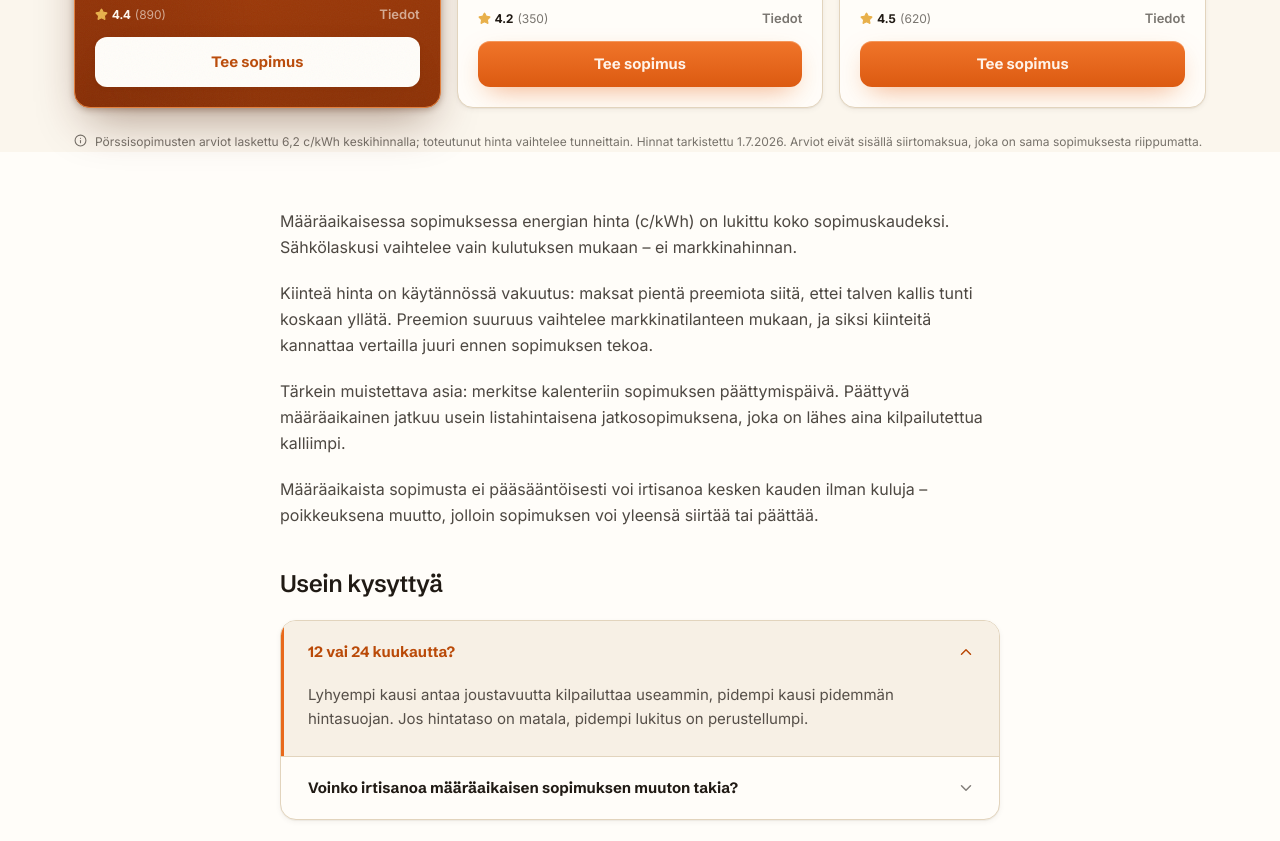
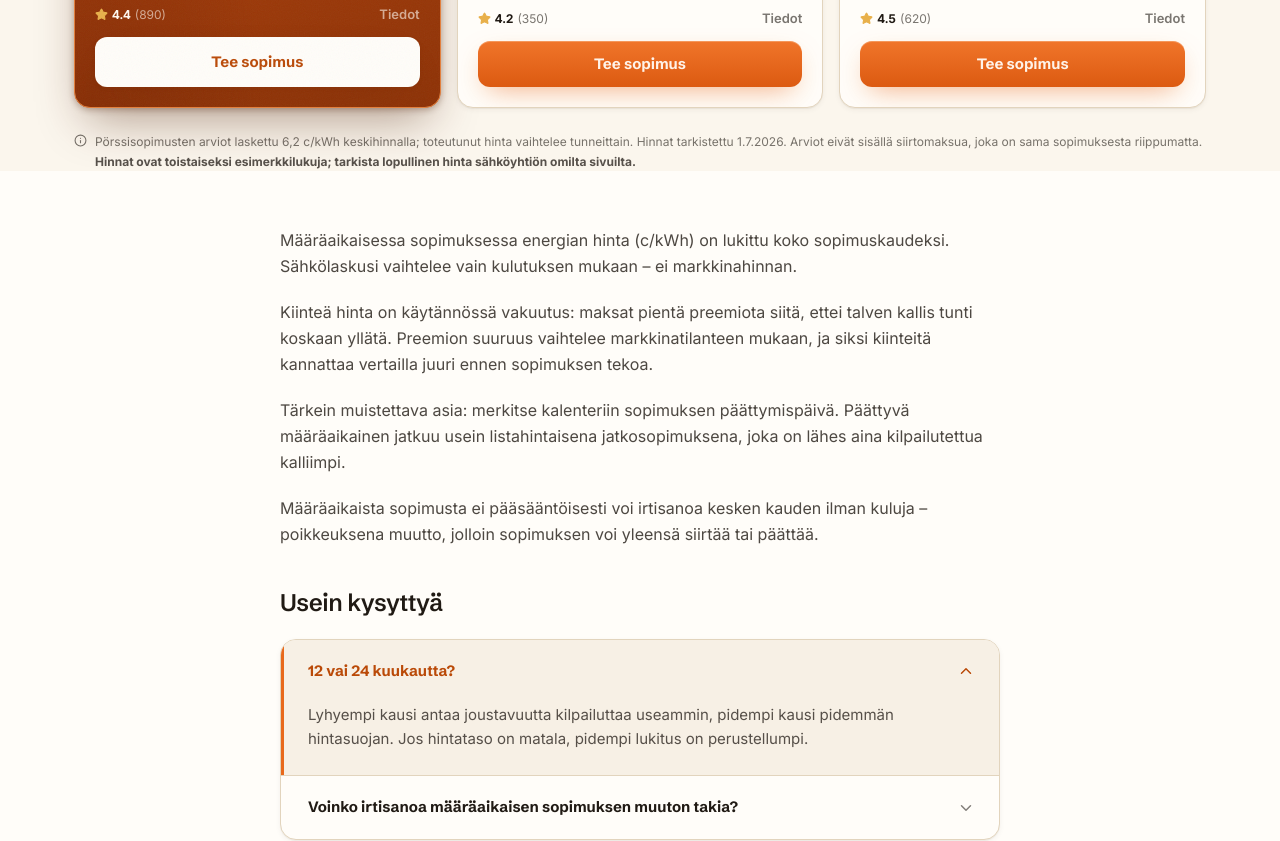
Before and after one commit to Jezzez/Kettukilpailutus.fi, a Next.js app: page /sahkosopimukset/maaraaikainen-sahkosopimus in a window 1280 px wide. Shown: the part 2160-3001 px from the top of the page. Built offline with nearby package versions, Linux system fonts and the light colour scheme.

Commit message:
Poista lapinakyvyysosio sahkosivulta, siirra esimerkkidatan varoitus tuloksiin

```diff
--- a/app/sahkosopimukset/page.tsx
+++ b/app/sahkosopimukset/page.tsx
@@ -8,7 +8,6 @@ import FoxSays from "@/components/FoxSays";
 import SectionHead from "@/components/SectionHead";
 import CtaSection from "@/components/CtaSection";
 import TailSweep from "@/components/fox/TailSweep";
-import EnergyTrust from "@/components/energy/EnergyTrust";
 import { getPlans, getEnergyTopics } from "@/lib/energy";
 import { SITE } from "@/lib/data";
 
@@ -109,20 +108,14 @@ export default function ElectricityPage() {
         nähdään. Kun koko kaista vaihtaa värin, selaus pysähtyy ennen
         kuin riviäkään on luettu.
 
-        MIKSI TÄNNE SAA LAITTAA ORANSSIA: vyössä ei ole yhtään
-        ostonappia. Oranssit vyöt, joissa nappi on (hero ja
-        loppukehotus), säilyttävät siis edelleen ainoina ruudun
-        kuumimman pisteen — tämä vyö vie katseen, ei klikkiä.
+        Vyön oma kermanappi on osion päätepiste. Se on tarkoituksella
+        ainoa nappi tässä vyössä: koko osio kumoaa yhden pelon, ja
+        vastaus siihen on paluu laskuriin.
 
         Valkoinen kortti kääritään `theme-light`-luokkaan: ilman sitä
         `bg-white` on ember-teemassa ORANSSI, ja kortti katoaisi
         pohjaansa. Sama ansa koskee `text-accentDark`-luokkaa, joten
         yläotsikko käyttää `text-goldInk`-sävyä kuten muutkin vyöt.
-
-        Alareunaan ei tule hännänvetoa: seuraava osio on persikkavyö,
-        jonka pohjassa on liukuväri, eikä yksivärinen kaari osu siihen
-        ilman saumaa. Suora raja oranssista persikkaan on tarkoituksella
-        terävä.
       */}
       <section
         id="nain-toimii"
@@ -225,15 +218,21 @@ export default function ElectricityPage() {
             </div>
           </Reveal>
         </div>
+
+        {/*
+          Hännänveto palasi tähän, kun läpinäkyvyysosio poistettiin.
+          Aiemmin alareuna oli tarkoituksella terävä, koska alapuolella
+          oli persikkavyö; nyt alla on tasainen paperi, ja suora raja
+          oranssista paperiin katkaisisi sivun kahtia juuri napin alta.
+        */}
+        <TailSweep fill="rgb(var(--c-paper))" height={64} />
       </section>
-
-      <EnergyTrust />
 
       {/*
         UKK — vastaa epäröintiin ennen kuin oppaat vievät pois sivulta.
-        Ei `border-t`: tämän osion yläpuolella on nyt tumman
-        luottamusvyöhykkeen hännänveto, ja suora hiusviiva heti kaaren alla
-        pyyhkisi kaaren pois — silmä lukisi vain sen viivan.
+        Ei `border-t`: tämän osion yläpuolella on hännänveto, ja suora
+        hiusviiva heti kaaren alla pyyhkisi kaaren pois — silmä lukisi
+        vain sen viivan.
       */}
       <section id="ukk" className="scroll-mt-24 py-16 md:py-20">
         <div className="mx-auto max-w-3xl px-4 sm:px-6">
--- a/components/energy/ElectricityExperience.tsx
+++ b/components/energy/ElectricityExperience.tsx
@@ -8,7 +8,7 @@ import {
   Pencil, Plug, RefreshCw, ShieldCheck, Timer, TrendingDown, Wallet, X,
 } from "lucide-react";
 import type { ElectricityPlan } from "@/lib/energy";
-import { annualCost, ASSUMED_SPOT_AVG, DWELLINGS, PRICE_DATE } from "@/lib/energy";
+import { annualCost, ASSUMED_SPOT_AVG, DWELLINGS, IS_EXAMPLE_DATA, PRICE_DATE } from "@/lib/energy";
 import PlanCard, { type PlanBadge } from "./PlanCard";
 import AffiliateButton from "../AffiliateButton";
 import SpotCurve from "./SpotCurve";
@@ -1817,6 +1817,23 @@ export default function ElectricityExperience({
               keskihinnalla; toteutunut hinta vaihtelee tunneittain. Hinnat tarkistettu{" "}
               {new Date(PRICE_DATE).toLocaleDateString("fi-FI")}. Arviot eivät sisällä
               siirtomaksua, joka on sama sopimuksesta riippumatta.
+              {/*
+                Tämä varoitus siirtyi tähän, kun läpinäkyvyysosio poistettiin.
+                Se on pakko olla siinä ruudussa, jossa euromäärät näkyvät:
+                luvut ovat toistaiseksi keksittyjä, ja keksityllä luvulla
+                markkinointi on kuluttajansuoja-asia, ei tyylikysymys.
+                Rivi katoaa itsestään, kun `isExampleData` käännetään
+                epätodeksi oikean datan myötä.
+              */}
+              {IS_EXAMPLE_DATA && (
+                <>
+                  {" "}
+                  <strong className="font-bold text-ink/75">
+                    Hinnat ovat toistaiseksi esimerkkilukuja; tarkista lopullinen hinta
+                    sähköyhtiön omilta sivuilta.
+                  </strong>
+                </>
+              )}
             </span>
           </p>
         </div>
```
